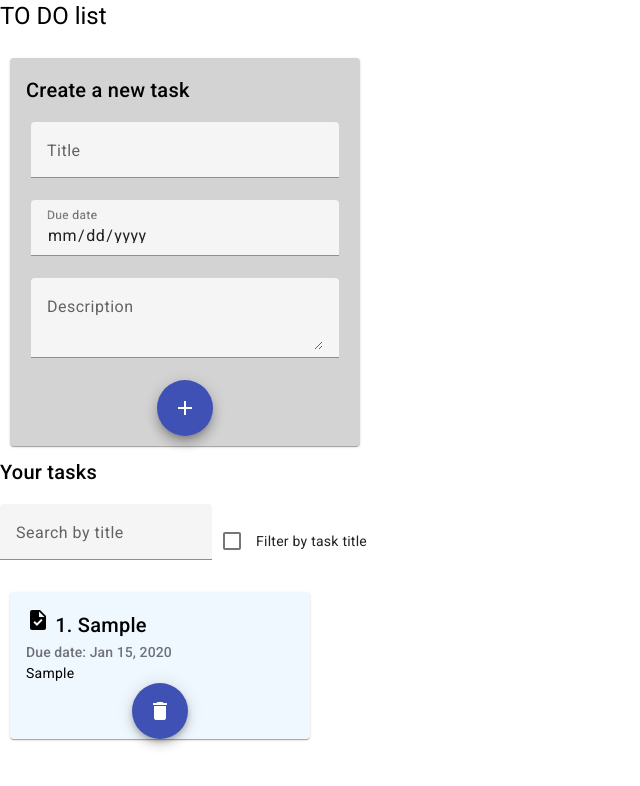
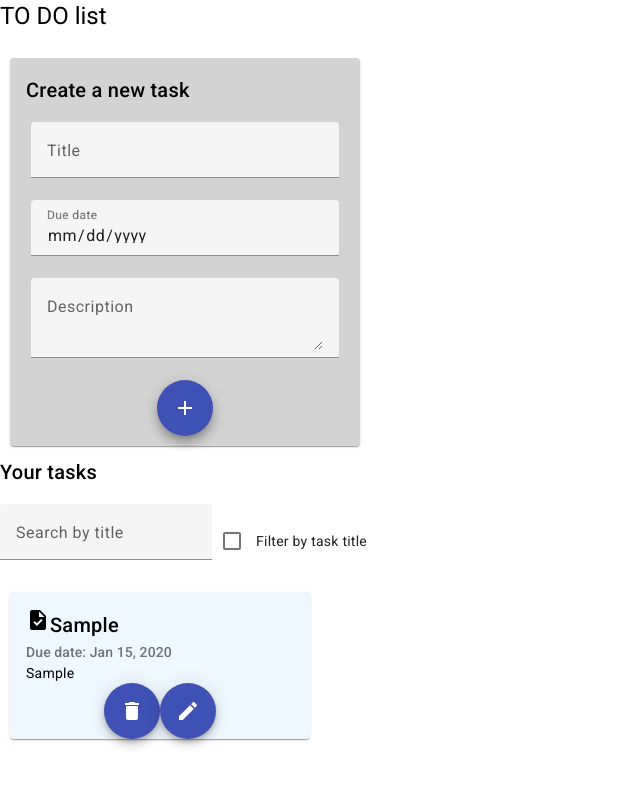
Before and after one commit to yagocdj/web-programming-one, an Angular app in the folder sistema-lista-de-tarefas/: page / in a window 1280 px wide. Both pictures are taken after typing "Sample", "2020-01-15", "Sample" into the empty fields and a click on the button "add". Shown: the top 786 px of the page, without its empty margins (0-640 px from the left). Built offline with nearby package versions, Linux system fonts and the light colour scheme.

Commit message:
finish everything

```diff
--- a/sistema-lista-de-tarefas/src/app/app.component.html
+++ b/sistema-lista-de-tarefas/src/app/app.component.html
@@ -26,6 +26,9 @@
         <button mat-fab color="primary" (click)="insertTask()">
           <mat-icon>add</mat-icon>
         </button>
+        <button *ngIf="isToUpdate" mat-fab color="primary" (click)="confirmUpdate(task)">
+          update
+        </button>
       </mat-card-footer>
     </mat-card>
   </section>
@@ -47,7 +50,7 @@
 
       <mat-card *ngFor="let task of (isToFilterByTitle ? filteredTasks : tasks)" class="mat-card-simples">
         <mat-card-header>
-          <mat-card-title><mat-icon>task</mat-icon> {{task.id}}. {{task.title}}</mat-card-title>
+          <mat-card-title><mat-icon>task</mat-icon>{{task.title}}</mat-card-title>
           <mat-card-subtitle *ngIf="task.date">Due date: {{task.date | date}}</mat-card-subtitle>
         </mat-card-header>
         <mat-card-content>
@@ -57,6 +60,9 @@
           <button mat-fab color="primary" (click)="removeTask(task)">
             <mat-icon>delete</mat-icon>
           </button>
+          <button mat-fab color="primary" (click)="updateSelectedTask(task)">
+            <mat-icon>edit</mat-icon>
+          </button>
         </mat-card-footer>
       </mat-card>
   </section>
--- a/sistema-lista-de-tarefas/src/app/app.component.ts
+++ b/sistema-lista-de-tarefas/src/app/app.component.ts
@@ -1,5 +1,6 @@
 import { Component } from '@angular/core';
 import {Task} from '../shared/model/task';
+import {getMultipleValuesInSingleSelectionError} from "@angular/cdk/collections";
 
 @Component({
   selector: 'app-root',
@@ -12,32 +13,27 @@ export class AppComponent {
   tasks: Array<Task>;
   filteredTasks: Array<Task>;
   isToFilterByTitle: boolean;
+  isToUpdate: boolean;
 
   constructor() {
     this.tasks = new Array<Task>();
     this.filteredTasks = new Array<Task>();
-    this.task = new Task(this.generateTaskId());
+    this.task = new Task();
     this.isToFilterByTitle = false;
+    this.isToUpdate = false;
   }
 
   insertTask(): void {
     this.tasks.push(this.task);
-    this.task = new Task(this.generateTaskId());
+    this.task = new Task();
   }
 
   removeTask(taskToBeRemoved: Task): void {
     const toBeRemovedTaskIndex = this.tasks.findIndex(
-      (task: Task) => task.id === taskToBeRemoved.id);
+      (task: Task) => task.title === taskToBeRemoved.title);
     if (toBeRemovedTaskIndex >= 0) {
       this.tasks.splice(toBeRemovedTaskIndex, 1);
     }
-  }
-
-  private generateTaskId(): number {
-    if (this.tasks.length > 0) {
-      return this.tasks[this.tasks.length - 1].id + 1;
-    }
-    return 1;
   }
 
   searchByTaskTitle(taskTitle: string): void {
@@ -54,4 +50,30 @@ export class AppComponent {
   changeIsToFilter(): void {
     this.isToFilterByTitle = ! this.isToFilterByTitle;
   }
+
+  findTask(title: string): number | undefined {
+    const searchedTaskIndex= this.tasks.findIndex(task =>
+      task.title === title
+    );
+    if (searchedTaskIndex >= 0) {
+      return searchedTaskIndex;
+    }
+    return undefined;
+  }
+
+  updateSelectedTask(selectedTask: Task): void {
+    this.task = selectedTask;
+    this.isToUpdate = true;
+  }
+
+  confirmUpdate(updatedTask: Task): void {
+    const indexOfTaskToBeUpdated = this.tasks.findIndex(
+      (task: Task)=> task.title === updatedTask.title
+    );
+    if (indexOfTaskToBeUpdated >= 0) {
+      this.tasks[indexOfTaskToBeUpdated] = updatedTask;
+      this.task = new Task();
+    }
+    this.isToUpdate = false;
+  }
 }
--- a/sistema-lista-de-tarefas/src/shared/model/task.ts
+++ b/sistema-lista-de-tarefas/src/shared/model/task.ts
@@ -1,17 +1,12 @@
 export class Task {
-  private _id: number;
   private _title: string;
   private _date: Date;
   private _description: string;
 
-  constructor(id: number) {
-    this._id = id;
+  constructor() {
     this._title = '';
     this._date = new Date();
     this._description = '';
-  }
-  get id(): number {
-    return this._id;
   }
 
   get title(): string {
```
